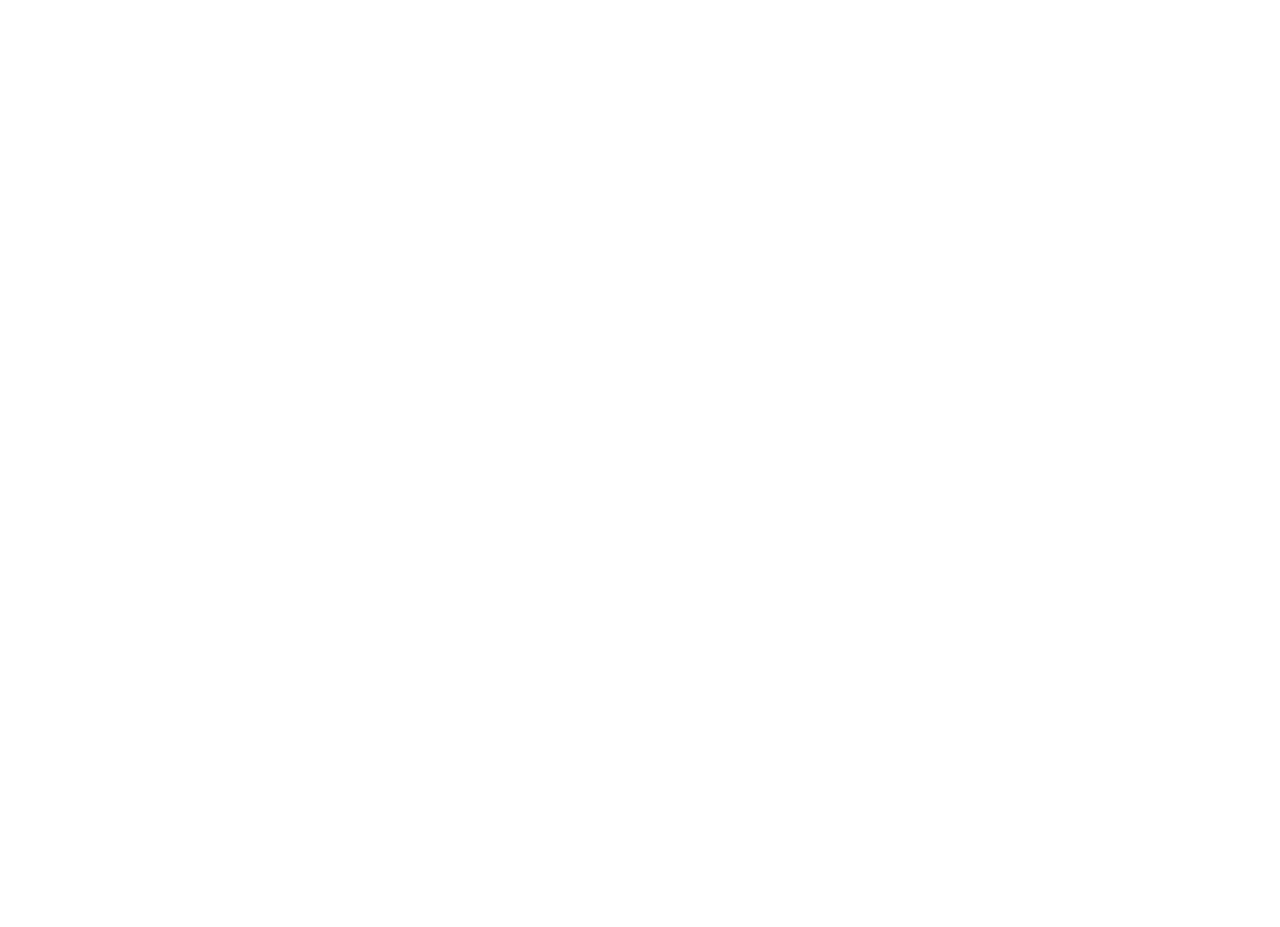
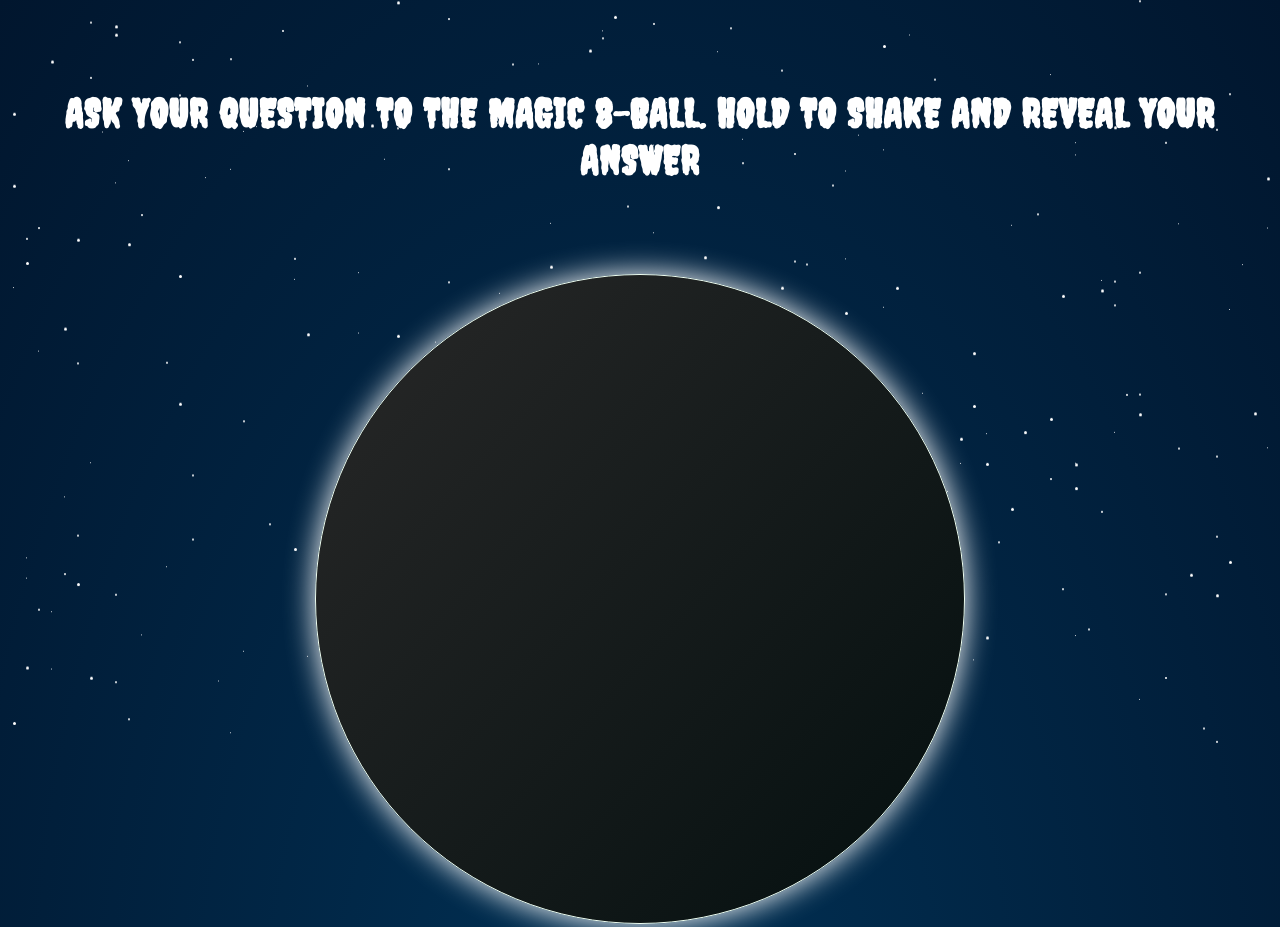
Before and after one commit to ryanmccloy/8-Ball, a plain HTML site: page index.html in a window 1280 px wide. Shown: the top 927 px of the page. Before the commit the page ends 800 px from the top, so only its background shows below. Drawn offline with Linux system fonts and the light colour scheme.

Commit message:
created 8-ball and implemented js stars

```diff
--- a/index.html
+++ b/index.html
@@ -3,7 +3,17 @@
   <head>
     <meta charset="UTF-8" />
     <meta name="viewport" content="width=device-width, initial-scale=1.0" />
+    <link rel="stylesheet" href="styles.css" />
+    <script defer src="js/View.js"></script>
     <title>Magic 8-Ball</title>
   </head>
-  <body></body>
+  <body>
+    <h1>
+      Ask your question to the magic 8-ball. Hold to shake and reveal your
+      answer
+    </h1>
+    <div class="flexbox">
+      <div class="eight-ball"></div>
+    </div>
+  </body>
 </html>
--- a/js/View.js
+++ b/js/View.js
@@ -0,0 +1,21 @@
+"use strict";
+
+// Starry background effect
+const createStars = function (type, quantity) {
+  for (let i = 0; i < quantity; i++) {
+    let star = document.createElement("div");
+    star.classList.add("star", `type-${type}`);
+    star.style.left = `${randomNumber(1, 99)}%`;
+    star.style.bottom = `${randomNumber(1, 99)}%`;
+    star.style.animationDuration = `${randomNumber(50, 200)}s`;
+    document.body.appendChild(star);
+  }
+};
+
+function randomNumber(min, max) {
+  return Math.floor(Math.random() * max) + min;
+}
+
+createStars(1, 100);
+createStars(2, 85);
+createStars(3, 70);
--- a/styles.css
+++ b/styles.css
@@ -0,0 +1,85 @@
+/* Google Font */
+
+@import url("https://fonts.googleapis.com/css2?family=Creepster&display=swap");
+
+/* Styling */
+
+* {
+  box-sizing: border-box;
+  margin: 0;
+}
+
+body {
+  min-height: 100vh;
+  background: radial-gradient(ellipse at bottom, #013155 0%, #01162e 100%);
+  padding: 60px;
+  padding-bottom: 120px;
+  display: flex;
+  flex-direction: column;
+  align-items: center;
+  justify-content: space-between;
+}
+
+h1 {
+  color: #fff;
+  text-align: center;
+  font-family: Creepster;
+  font-size: 40px;
+  letter-spacing: 1px;
+  text-transform: uppercase;
+  margin-top: 30px;
+  margin-bottom: 90px;
+}
+
+.flexbox {
+  position: relative;
+  z-index: 5;
+  display: flex;
+  align-items: center;
+  justify-content: center;
+  width: calc(100% - 120px);
+  max-width: 650px;
+  max-height: 650px;
+  margin-bottom: 15px;
+}
+
+.eight-ball {
+  width: 100%;
+  aspect-ratio: 1/1;
+  border-radius: 100%;
+  border: 1px solid #f0fff1;
+  background: linear-gradient(312deg, #040f0f 0%, #282828 100%);
+  box-shadow: 0px 0px 30px 0px white;
+}
+
+.star {
+  position: absolute;
+  background: white;
+  border-radius: 50px;
+  animation: move;
+  animation-iteration-count: infinite;
+  animation-timing-function: linear;
+  z-index: 1;
+}
+
+.type-1 {
+  width: 1px;
+  height: 1px;
+}
+.type-2 {
+  width: 2px;
+  height: 2px;
+}
+.type-3 {
+  width: 3px;
+  height: 3px;
+}
+
+@keyframes move {
+  0% {
+    transform: translateY(0);
+  }
+  100% {
+    transform: translateY(-1000px);
+  }
+}
```
